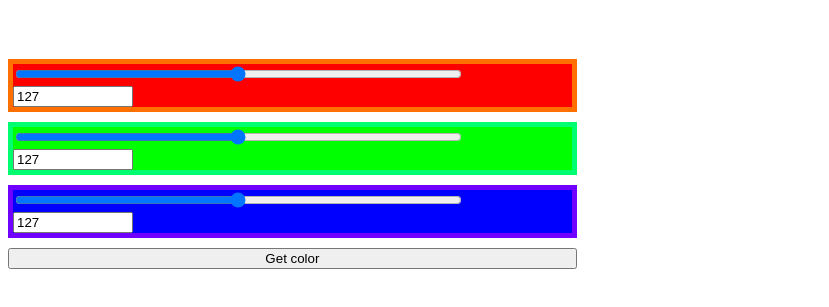
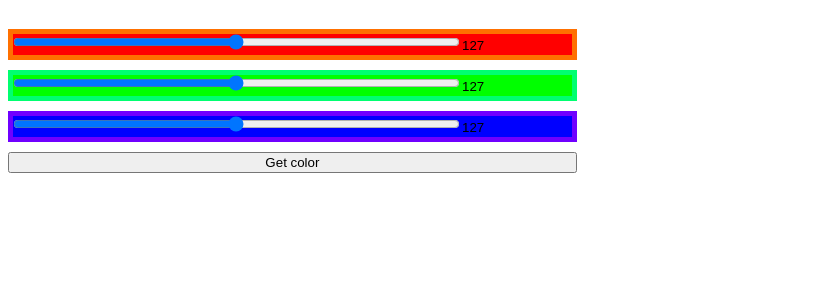
Before and after one commit to joka828/htmlmeliproject, a plain HTML site: page index.html in a window 1280 px wide. Shown: the part 87-394 px from the top of the page, without its empty margins (0-829 px from the left). Drawn offline with Linux system fonts and the light colour scheme.

Commit message:
pagina colors terminada

```diff
--- a/style.css
+++ b/style.css
@@ -13,10 +13,17 @@ form{
 
 .inprange{
   width: 80%;
+  height: 100%;
+  margin: 0px;
 }
 
 .inpnum{
   width: 20%;
+  height: 100%;
+  border-width: 0px;
+  padding: 2px;
+  box-sizing: border-box;
+  background-color: #00000000;
 }
 
 .separador{
@@ -27,8 +34,6 @@ form{
 }
 
 .selector{
-  position:relative;
-  top: 30px;
   width: 45%;
   height: 100%;
   float: left;
```
Also changed, not shown: index.html (+3 -6 lines).
